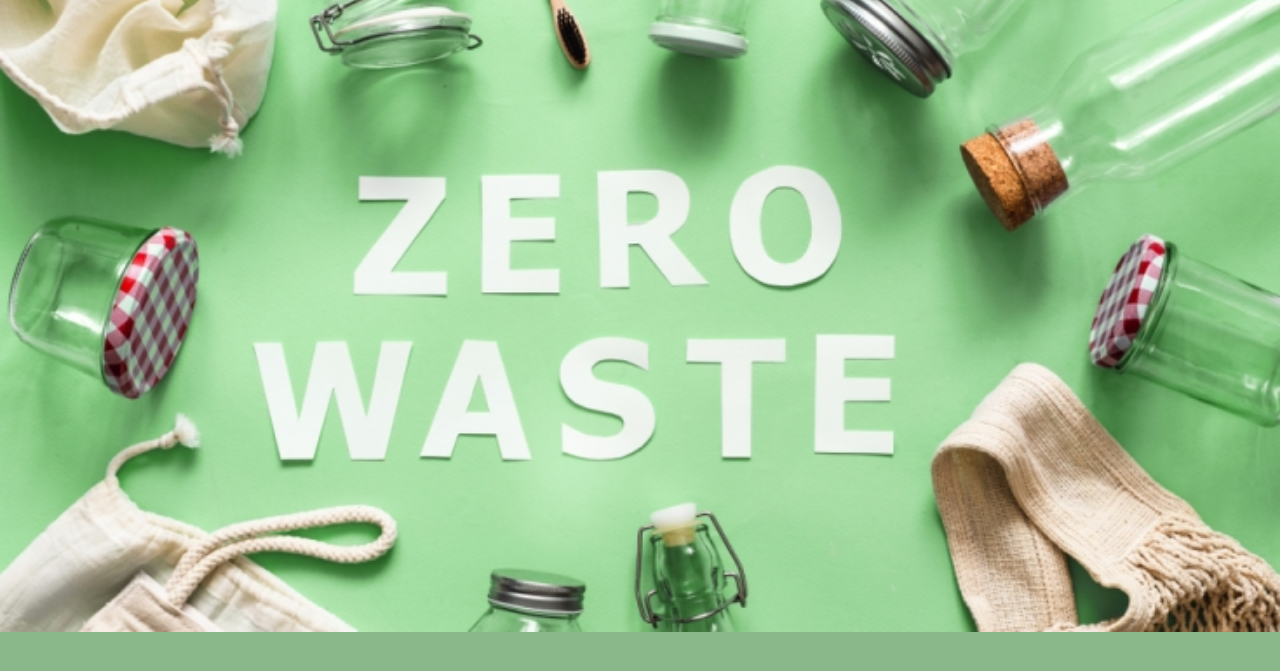
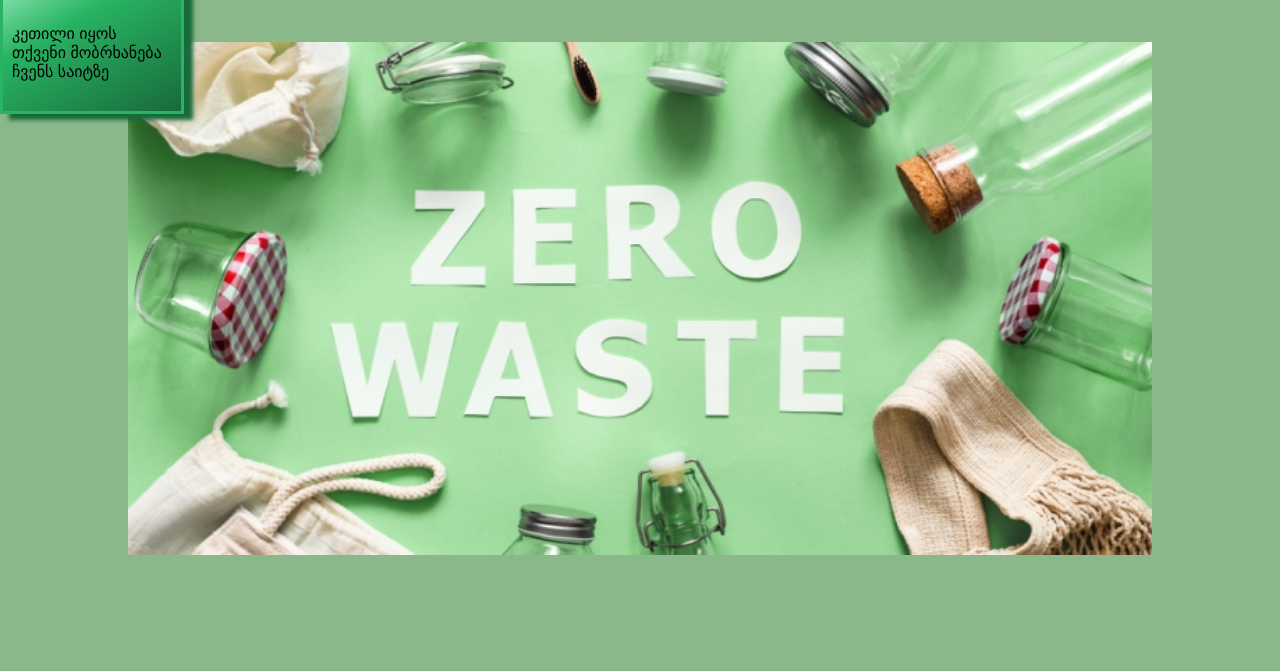
Before and after one commit to shotiko209/zero_waste, a plain HTML site: page index.html in a window 1280 px wide. Shown: the part 129-800 px from the top of the page. Drawn offline with Linux system fonts and the light colour scheme.

Commit message:
გადაკეთება

```diff
--- a/css/styles.css
+++ b/css/styles.css
@@ -73,8 +73,9 @@ body {
 }
 
 #slider img {
-    margin-top:9%px;
-    width: 100%;
+    margin-top:4%;
+    width: 80%;
+    margin-left:10%;
 }
 
 
--- a/index.html
+++ b/index.html
@@ -3,7 +3,7 @@
 
 <head>
     <title>
-        დედამიწის მეგობრები
+        ეკოკლუბი არტემიდა
     </title>
     <link href="css/styles.css" type="text/css" rel="stylesheet">
     <meta charset="utf-8">
@@ -30,6 +30,24 @@
         </div>
     </div>
 
+    <style>
+        .tutorial {
+             position: absolute;
+           width: auto;
+           top: 120px;;
+          left: 0px;;
+            width: 10em;
+           border: 3px solid #28B463;
+           box-shadow: 9px 6px 4px #186A3B;
+           padding: 30px 9px;
+           background-image: linear-gradient(150deg, #82E0AA  , #28B463 30%,#186A3B );
+
+       }
+     </style>
+     <div class="tutorial">
+        <p>კეთილი იყოს თქვენი მობრხანება ჩვენს საიტზე</p>
+     </div>
+
     <div id="slider">
         <img src="img/Cover.jpg">
     </div>
```
Also changed, not shown: Bag.html (+1 -1 lines), Bags/index.html (+1 -1 lines), Chair.html (+1 -1 lines), Chair/index.html (+1 -1 lines), Handmakeritems.html (+1 -1 lines), Handmakeritems/index.html (+1 -1 lines), christmastree.html (+1 -1 lines), christmastree/index.html (+1 -1 lines), posters.html (+1 -1 lines), posters/index.html (+1 -1 lines), us.html (+1 -1 lines), us/index.html (+1 -1 lines), img/logo.jpg, img/logo2.jpg (deleted).
